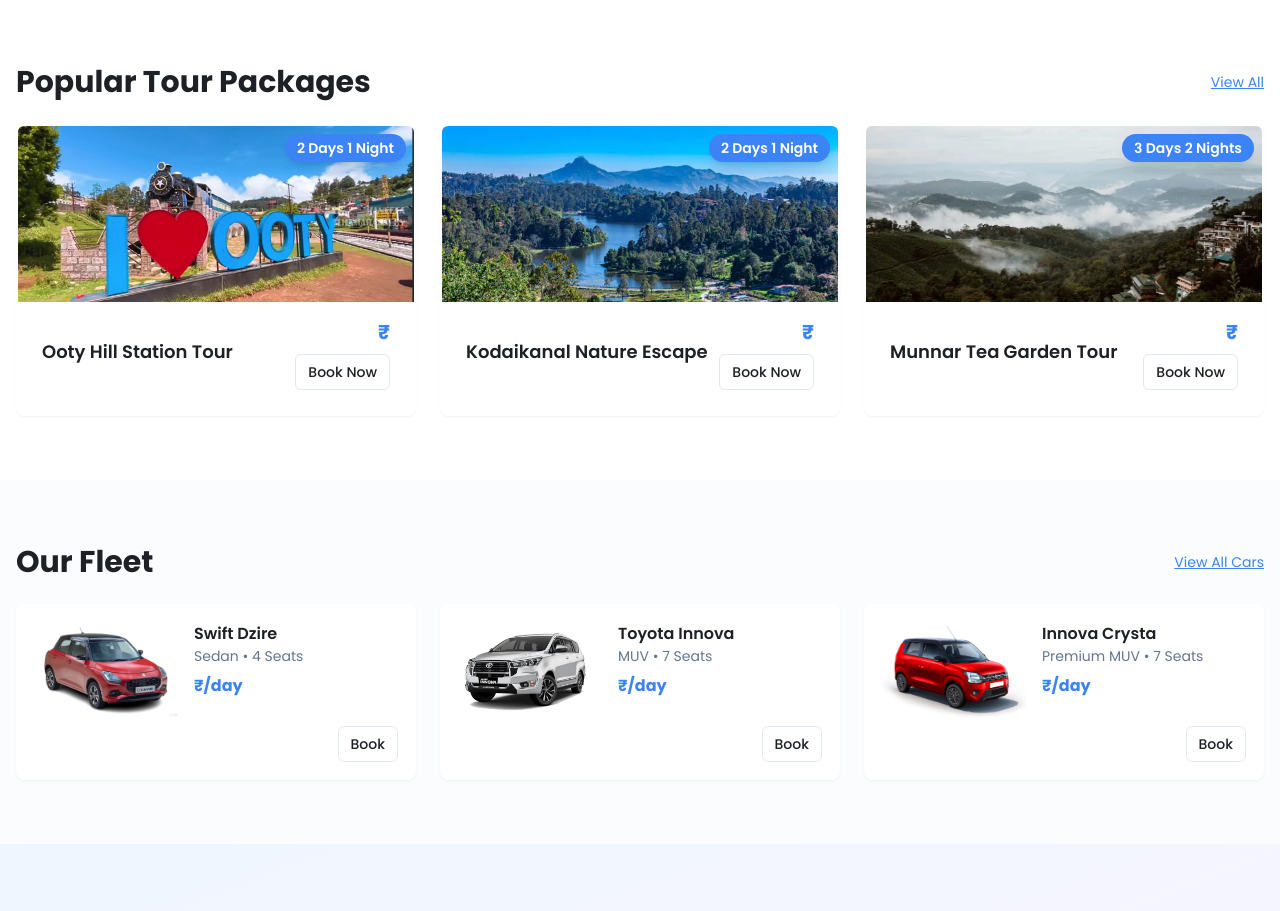
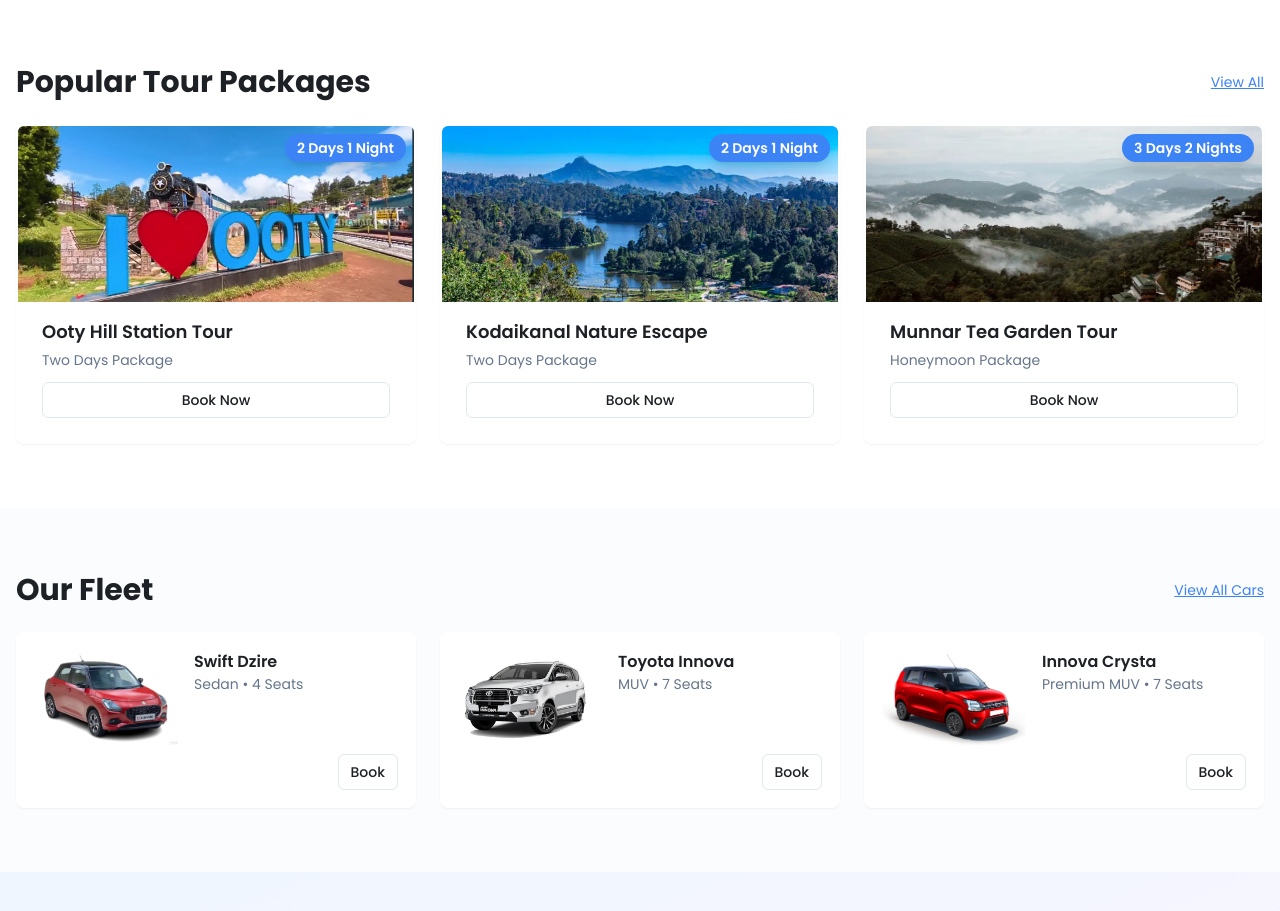
Before and after one commit to Akash-AK-01/CoimbatoreVandi, a React (Vite) app: page / in a window 1280 px wide. Shown: the part 880-1791 px from the top of the page. Built offline with nearby package versions, Linux system fonts and the light colour scheme.

Commit message:
Fix home page: make package cards fully clickable, remove price/vehicle displays, remove max passengers - v8

```diff
--- a/src/pages/Home.jsx
+++ b/src/pages/Home.jsx
@@ -89,12 +89,12 @@ export default function Home() {
   };
 
   const handlePackageClick = (pkg) => {
-    const message = `Hello! I'm interested in the *${pkg.name}* package.%0A%0A*Duration:* ${pkg.duration}%0A*Price:* ₹${pkg.price}%0A%0APlease provide more details.`;
+    const message = `Hello! I'm interested in the *${pkg.name}* package.%0A%0A*Duration:* ${pkg.duration}%0A%0APlease provide more details.`;
     window.open(`https://wa.me/919444649850?text=${message}`, '_blank');
   };
 
   const handleVehicleClick = (vehicle) => {
-    const message = `Hello! I'm interested in renting the *${vehicle.name}*.%0A%0A*Type:* ${vehicle.type}%0A*Price:* ₹${vehicle.pricePerDay}/day%0A%0APlease provide availability details.`;
+    const message = `Hello! I'm interested in renting the *${vehicle.name}*.%0A%0A*Type:* ${vehicle.type}%0A%0APlease provide availability details.`;
     window.open(`https://wa.me/919444649850?text=${message}`, '_blank');
   };
 
@@ -192,30 +192,26 @@ export default function Home() {
           <div className="grid md:grid-cols-3 gap-6">
             {packages.map((pkg, i) => (
               <div key={pkg.id} style={{ animationDelay: `${i * 100}ms` }} className="animate-fade-in-up">
-                <Card className="group hover:scale-105 hover:shadow-2xl transition-all duration-300 border-2 border-transparent hover:border-primary overflow-hidden">
-                  <Link to="/packages">
+                <Card className="group hover:scale-105 hover:shadow-2xl transition-all duration-300 border-2 border-transparent hover:border-primary overflow-hidden cursor-pointer">
+                  <Link to="/packages" className="block">
                     <div className="relative overflow-hidden">
                       <img src={pkg.image} alt={pkg.name} className="w-full h-44 object-cover group-hover:scale-110 transition-transform duration-500" />
                       <div className="absolute top-2 right-2 bg-primary text-white px-3 py-1 rounded-full text-sm font-semibold shadow-lg">
                         {pkg.duration}
                       </div>
                     </div>
-                  </Link>
-                  <CardContent className="pt-4">
-                    <div className="flex items-center justify-between">
-                      <Link to="/packages" className="flex-1">
+                    <CardContent className="pt-4">
+                      <div className="flex flex-col gap-3">
                         <div>
                           <h3 className="font-semibold text-lg group-hover:text-primary transition-colors">{pkg.name}</h3>
-                          <p className="text-sm text-muted-foreground mt-1">{pkg.vehicleType}</p>
+                          <p className="text-sm text-muted-foreground mt-1">{pkg.category}</p>
                         </div>
-                      </Link>
-                      <div className="text-right">
-                        <div className="font-bold text-primary text-xl">₹{pkg.price}</div>
                         <Button
                           variant="outline"
                           size="sm"
-                          className="mt-2 group-hover:bg-primary group-hover:text-white transition-all"
+                          className="w-full group-hover:bg-primary group-hover:text-white transition-all"
                           onClick={(e) => {
+                            e.preventDefault();
                             e.stopPropagation();
                             handlePackageClick(pkg);
                           }}
@@ -223,8 +219,8 @@ export default function Home() {
                           Book Now
                         </Button>
                       </div>
-                    </div>
-                  </CardContent>
+                    </CardContent>
+                  </Link>
                 </Card>
               </div>
             ))}
@@ -252,9 +248,6 @@ export default function Home() {
                     <div className="flex-1">
                       <h4 className="font-semibold group-hover:text-primary transition-colors">{vehicle.name}</h4>
                       <p className="text-sm text-muted-foreground">{vehicle.type} • {vehicle.seats} Seats</p>
-                      <div className="mt-2 flex items-center justify-between">
-                        <div className="font-bold text-primary">₹{vehicle.pricePerDay}/day</div>
-                      </div>
                     </div>
                   </Link>
                   <div className="flex justify-end mt-2">
--- a/src/pages/Packages.jsx
+++ b/src/pages/Packages.jsx
@@ -1,5 +1,5 @@
 import { useEffect, useState } from 'react';
-import { Clock, Users, MapPin } from 'lucide-react';
+import { Clock, MapPin } from 'lucide-react';
 import { Card, CardContent, CardDescription, CardFooter, CardHeader, CardTitle } from '@/components/ui/card';
 import { Button } from '@/components/ui/button';
 import { Badge } from '@/components/ui/badge';
@@ -78,10 +78,6 @@ export default function Packages() {
                   <Clock className="h-4 w-4" />
                   <span>{pkg.duration}</span>
                 </div>
-                <div className="flex items-center gap-2 text-sm text-muted-foreground">
-                  <Users className="h-4 w-4" />
-                  <span>Up to {pkg.maxPassengers} passengers</span>
-                </div>
                 <div className="flex items-start gap-2 text-sm text-muted-foreground">
                   <MapPin className="h-4 w-4 mt-0.5" />
                   <div className="flex flex-wrap gap-1">
```
Also changed, not shown: src/lib/mockData.js.
